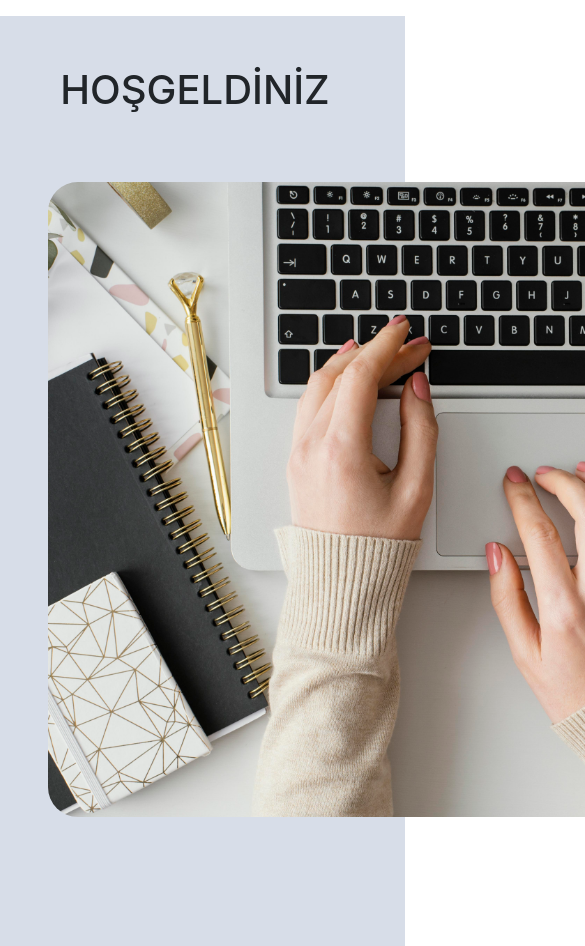
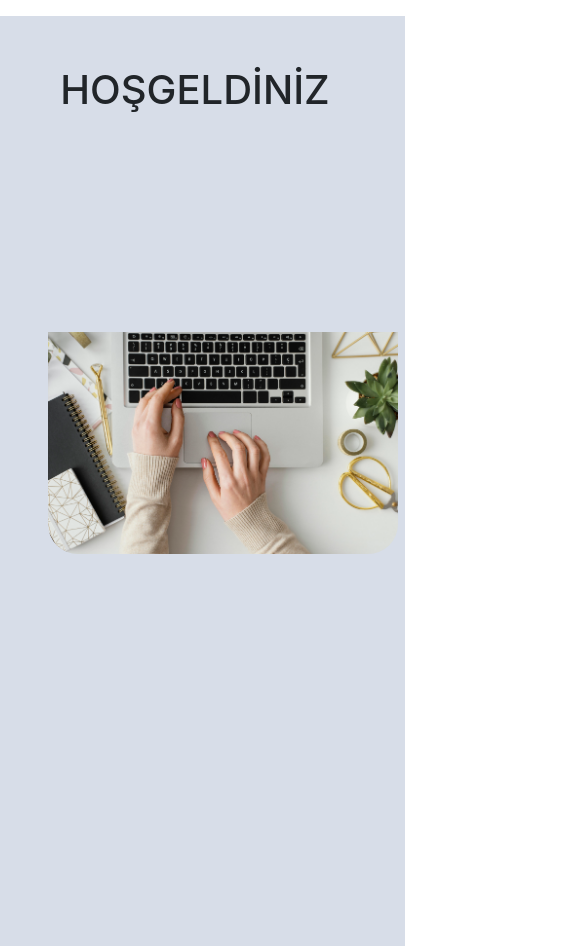
Before and after one commit to yeg2799/My-Introduction-Page, a React (Create React App) app: page / in a window 390 px wide. Shown: the top 946 px of the page, 585 px wide, since content can reach past the window. Built offline with nearby package versions, Linux system fonts and the light colour scheme.

Commit message:
homepage css configs for size

```diff
--- a/src/style/Content/homepage.scss
+++ b/src/style/Content/homepage.scss
@@ -8,3 +8,30 @@
         width: 1300px;
     }
   }
+
+  @media screen and (max-width: 1440px) {
+    .hpage-img{
+        width: 850px;
+    }
+  }
+  @media screen and (max-width: 1024px) {
+    .hpage-img{
+        width: 600px;
+    }
+  }
+  @media screen and (max-width: 425px) {
+    .hpage-img{
+        width: 350px;
+        padding-top: 150px;
+    }
+  }
+  @media screen and (max-width: 375px) {
+    .hpage-img{
+        width: 300px;
+    }
+  }
+  @media screen and (max-width: 325px) {
+    .hpage-img{
+        width: 260px;
+    }
+  }
```
